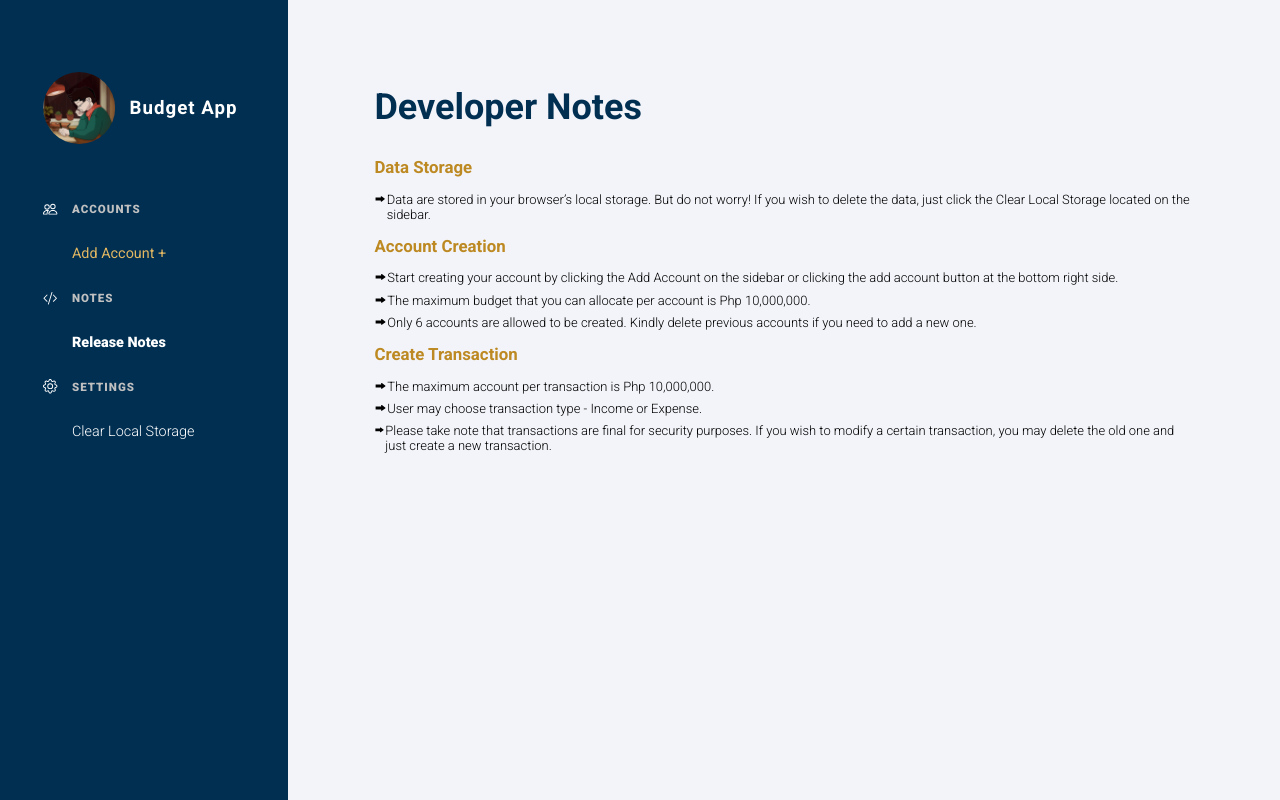
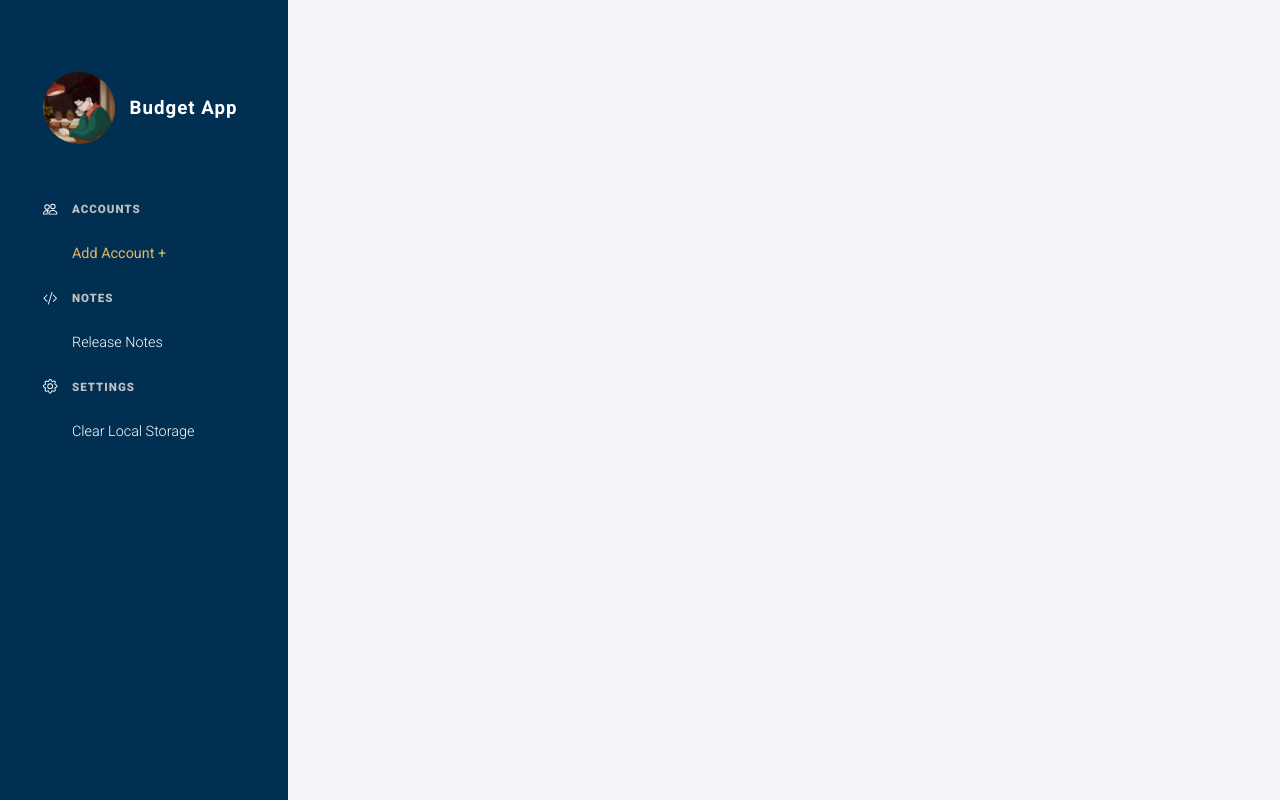
Before and after one commit to michael-dollosa/budgetapp, a React (Create React App) app: page /notes in a window 1280 px wide. Built offline with nearby package versions, Linux system fonts and the light colour scheme.

Commit message:
fixed feature for react routing

```diff
--- a/src/App.js
+++ b/src/App.js
@@ -20,8 +20,8 @@ const App = ({ accountToggleFlag, transactionToggleFlag, editAccountToggleFlag,
         <Sidebar />
         <section className="container-account">
           <Switch>
-            <Route path="/" exact component={Account} />
-            <Route path="/notes" component={ReleaseNotes} />
+            <Route path="/" exact component={ReleaseNotes} />
+            <Route path="/account/*" component={Account} />
           </Switch>
         </section>
       </main>
--- a/src/components/Sidebar.component.js
+++ b/src/components/Sidebar.component.js
@@ -62,9 +62,8 @@ const Sidebar = ({ currentID, accounts, setBudgetAccount, accountToggleFlag, tog
         <h4
           key={account.uniqueID}
           onClick={ () => handleAccountItemClick(account.uniqueID)}
-          // className = {account.uniqueID === currentID ? "selected" : null}
         >
-          <NavLink to="/" exact style={{ color: 'inherit', textDecoration: 'none'}} activeClassName="selected">
+          <NavLink to={`/account/${account.uniqueID}`} exact style={{ color: 'inherit', textDecoration: 'none'}} activeClassName="selected">
           {account.name}
           </NavLink>
         </h4>
@@ -111,7 +110,7 @@ const Sidebar = ({ currentID, accounts, setBudgetAccount, accountToggleFlag, tog
               <label>NOTES</label>
             </div>
             <h4>
-              <NavLink to="/notes" exact style={{ color: 'inherit', textDecoration: 'none'}} activeClassName="selected">
+              <NavLink to="/" exact style={{ color: 'inherit', textDecoration: 'none'}} activeClassName="selected">
                 Release Notes
               </NavLink>
             </h4>
```
